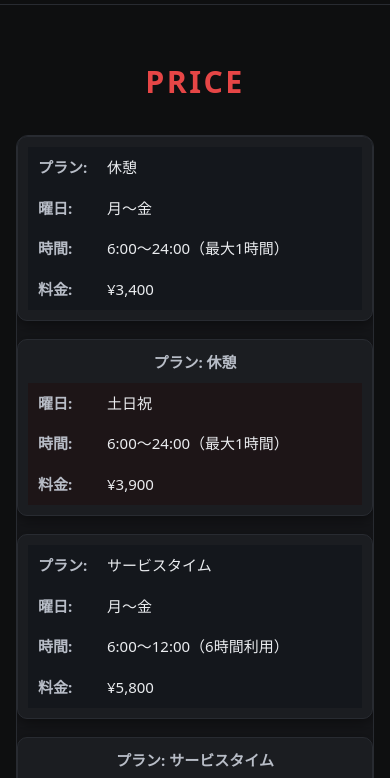
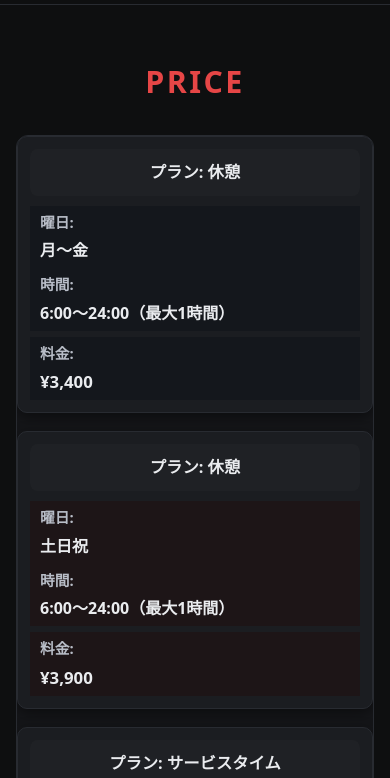
Before and after one commit to yamasoso/Hotel-MIO-test, a plain HTML site: page index.html in a window 390 px wide. Shown: the part 1000-1778 px from the top of the page. Drawn offline with nearby package versions, Linux system fonts and the light colour scheme.

Commit message:
Add files via upload

```diff
--- a/script.js
+++ b/script.js
@@ -1,6 +1,6 @@
-// script.js - 料金表（price-table）のモバイルラベル安定化 + shop トグル
+// script.js - 料金表（price-table）のモバイルラベル安定化 + shop トグル（全開）
 document.addEventListener('DOMContentLoaded', function () {
-  // 料金表ラベル付与（rowspan/colspan 対応）
+  // 1) price-table 用: thead を参照して各 td に data-label を付与、tr ごとに data-plan / data-has-plan を設定（rowspan/colspan 対応）
   (function normalizeTableLabelsAndPlans(){
     const tables = document.querySelectorAll('.price-table table');
     if (!tables.length) return;
@@ -8,6 +8,9 @@ document.addEventListener('DOMContentLoaded', function () {
     tables.forEach(table => {
       const headers = Array.from(table.querySelectorAll('thead th')).map(h => h.textContent.trim());
       const tbodyRows = Array.from(table.querySelectorAll('tbody tr'));
+
+      // occupied: 各論理列に対して、現在行で"既に上の行からspanされている"セル情報を保持
+      // occupied[i] = { remaining: N, value: 'セルのテキスト' } または null
       const occupied = new Array(headers.length).fill(null);
 
       tbodyRows.forEach(row => {
@@ -18,12 +21,15 @@ document.addEventListener('DOMContentLoaded', function () {
         let hasPlanInRow = false;
 
         while (colIndex < headers.length) {
+          // 前行の rowspan による占有を処理
           while (colIndex < headers.length && occupied[colIndex]) {
             if (occupied[colIndex].value != null && planValueForRow == null) {
               planValueForRow = occupied[colIndex].value;
             }
             occupied[colIndex].remaining--;
-            if (occupied[colIndex].remaining <= 0) occupied[colIndex] = null;
+            if (occupied[colIndex].remaining <= 0) {
+              occupied[colIndex] = null;
+            }
             colIndex++;
           }
           if (colIndex >= headers.length) break;
@@ -33,52 +39,82 @@ document.addEventListener('DOMContentLoaded', function () {
 
           const colspan = parseInt(cell.getAttribute('colspan') || 1, 10);
           const rowspan = parseInt(cell.getAttribute('rowspan') || 1, 10);
+
+          // ヘッダが複数該当する場合は結合ラベルにする
           const label = headers.slice(colIndex, colIndex + colspan).join(' / ');
           cell.setAttribute('data-label', label + ':');
 
+          // このセルが「プラン」列に該当するかをチェック（ヘッダ先頭が「プラン」を想定）
           const mapsToPlan = headers[0] && label.split(' / ')[0].indexOf('プラン') !== -1;
+
           if (mapsToPlan) {
             const val = cell.textContent.trim();
             planValueForRow = val;
             hasPlanInRow = true;
+            // rowspan があれば occupied に登録（以降行でも同じプランを使う）
             if (rowspan > 1) {
-              for (let k = 0; k < colspan; k++) occupied[colIndex + k] = { remaining: rowspan - 1, value: val };
+              for (let k = 0; k < colspan; k++) {
+                occupied[colIndex + k] = { remaining: rowspan - 1, value: val };
+              }
             }
           } else {
+            // プラン以外のセルの rowspan も occupied に登録しておく（汎用）
             if (rowspan > 1) {
               const val = cell.textContent.trim();
-              for (let k = 0; k < colspan; k++) occupied[colIndex + k] = { remaining: rowspan - 1, value: val };
+              for (let k = 0; k < colspan; k++) {
+                occupied[colIndex + k] = { remaining: rowspan - 1, value: val };
+              }
             }
           }
 
           colIndex += colspan;
-        }
+        } // end while cols
 
+        // プランが見つからなかった場合は occupied から拾う
         if (!planValueForRow) {
           for (let i = 0; i < headers.length; i++) {
-            if (occupied[i] && occupied[i].value) { planValueForRow = occupied[i].value; break; }
+            if (occupied[i] && occupied[i].value) {
+              planValueForRow = occupied[i].value;
+              break;
+            }
           }
         }
 
         row.setAttribute('data-plan', planValueForRow ? planValueForRow : '');
         row.setAttribute('data-has-plan', hasPlanInRow ? 'true' : 'false');
-      });
-    });
+      }); // rows
+    }); // tables
   })();
 
-  // shop のトグル
-  (function setupShopToggles(){
+  // 2) shop のカテゴリ折りたたみトグル（簡易） + 初期状態を「全て開く」に統一
+  (function setupShopTogglesAndOpenAll(){
     const toggles = document.querySelectorAll('.category-toggle');
+    // 初期で全て開いた状態にする（ユーザー要望）
+    document.querySelectorAll('.shop-table-wrap').forEach(wrap => {
+      wrap.removeAttribute('hidden');
+    });
     toggles.forEach(btn => {
+      btn.setAttribute('aria-expanded', 'true');
+      // クリック挙動は維持（クリックで閉じられる）
       btn.addEventListener('click', () => {
         const expanded = btn.getAttribute('aria-expanded') === 'true';
         const targetId = btn.getAttribute('aria-controls');
         const target = targetId ? document.getElementById(targetId) : null;
         if (target) {
-          if (expanded) { target.setAttribute('hidden',''); btn.setAttribute('aria-expanded','false'); }
-          else { target.removeAttribute('hidden'); btn.setAttribute('aria-expanded','true'); }
-        } else { btn.setAttribute('aria-expanded', expanded ? 'false' : 'true'); }
+          if (expanded) {
+            target.setAttribute('hidden', '');
+            btn.setAttribute('aria-expanded', 'false');
+          } else {
+            target.removeAttribute('hidden');
+            btn.setAttribute('aria-expanded', 'true');
+          }
+        } else {
+          btn.setAttribute('aria-expanded', expanded ? 'false' : 'true');
+        }
       });
     });
   })();
+
+  // （オプション）Swiper 初期化等は必要であればここに入れてください。
+  // 例: new Swiper('.hero-swiper', { ... });
 });
--- a/style.css
+++ b/style.css
@@ -59,7 +59,7 @@ section h2{ margin:0 0 28px; text-align:center; font-size:1.9rem; letter-spacing
 .modal .close{ position:absolute; top:10px; right:18px; color:#fff; font-size:40px; font-weight:700; cursor:pointer; background:transparent; border:0; padding:4px 8px; border-radius:6px; text-shadow:0 0 6px rgba(0,0,0,.8); }
 .caption{ text-align:center; color:#c8ccd6; padding:10px; font-size:14px; }
 
-/* Video wrapper: centered in section, responsive */
+/* Video wrapper: centered in section, responsive (non-fixed) */
 .video-wrapper{
   margin:0 auto;
   max-width:960px;
@@ -74,27 +74,87 @@ section h2{ margin:0 0 28px; text-align:center; font-size:1.9rem; letter-spacing
 .video-wrapper video, .video-wrapper iframe{ width:100%; height:100%; display:block; }
 .video-note{ margin-top:10px; color:var(--muted); font-size:.9rem; }
 
-/* Price table base */
+/* ================================
+   Price Table（色分け＋モバイル自動カード）
+   改善: モバイルで各カード上部に「プラン: ○○」ピルを常に表示、
+         セルのラベルは小さめに、値は太字で可読性向上
+================================ */
 .price{ background:transparent; text-align:center }
 .price-table{ max-width:940px; margin:0 auto }
-.price-table table{ width:100%; border-collapse:collapse; font-size:15px; margin-bottom:16px; background:var(--panel); border:1px solid var(--line); border-radius:12px; overflow:hidden }
-.price-table th, .price-table td{ border:1px solid var(--line); padding:12px; text-align:left; color:var(--text) }
-.price-table th{ background:#111317; color:var(--accent); font-weight:800; letter-spacing:.04em }
+.price-table table{
+  width:100%; border-collapse:collapse; font-size:15px; margin-bottom:16px;
+  background:var(--panel); border:1px solid var(--line); border-radius:12px; overflow:hidden
+}
+.price-table th, .price-table td{
+  border:1px solid var(--line); padding:12px; text-align:left; color:var(--text)
+}
+.price-table th{
+  background:#111317; color:var(--accent); font-weight:800; letter-spacing:.04em
+}
 .price-table tr.weekday td{ background:#14171c }
 .price-table tr.weekend td{ background:#1d1517 }
+
+/* 注意文 */
 .price .note{ font-size:13.5px; color:var(--muted); line-height:1.7 }
 
-/* Mobile: table -> card (uses data-label provided by JS) */
+/* モバイル変形（カード） */
 @media (max-width:768px){
-  .price-table table, .price-table thead, .price-table tbody, .price-table th, .price-table td, .price-table tr{ display:block; width:100% }
+  .price-table table, .price-table thead, .price-table tbody, .price-table th, .price-table td, .price-table tr{
+    display:block; width:100%
+  }
   .price-table thead{ display:none }
-  .price-table tr{ margin-bottom:18px; background:var(--panel-2); border:1px solid var(--line); border-radius:10px; padding:10px; box-shadow:var(--shadow); position:relative; }
-  .price-table td{ border:none; padding:8px 10px; text-align:left }
-  .price-table td::before{ content: attr(data-label); font-weight:700; color: var(--muted); display:inline-block; margin-right:6px; min-width:4.2em; }
-  .price-table tr[data-has-plan="false"]::before{ content: "プラン: " attr(data-plan); display:block; font-weight:700; color: var(--muted); margin-bottom:8px; }
+  .price-table tr{
+    margin-bottom:18px;
+    background:var(--panel-2);
+    border:1px solid var(--line);
+    border-radius:10px;
+    padding:12px;
+    box-shadow:var(--shadow);
+    position:relative;
+  }
+
+  /* 1) 各セルのラベル（曜日/時間/料金）は小さめの補助テキストとして表示 */
+  .price-table td{
+    border:none; padding:6px 10px; text-align:left;
+    color:var(--text);
+    font-weight:700; /* 値をやや強調 */
+    font-size:1rem;
+    line-height:1.45;
+  }
+  .price-table td::before{
+    content: attr(data-label);
+    display:block;
+    font-weight:700;
+    color: var(--muted);
+    margin-bottom:6px;
+    font-size:0.92rem;
+  }
+
+  /* 2) 重要: 各行の最上部に必ずプランを表示（data-plan が空でない場合） */
+  .price-table tr[data-plan]:not([data-plan=""])::before{
+    content: "プラン: " attr(data-plan);
+    display:block;
+    background: rgba(255,255,255,0.02);
+    color: var(--text);
+    font-weight:800;
+    padding:10px 12px;
+    border-radius:8px;
+    margin-bottom:10px;
+    text-align:center;
+    font-size:1.02rem;
+  }
+
+  /* 3) その行が自分でプラン列を持つ（td がある）場合は、
+        カード内の最初のセル（プランセル）を非表示にして重複を避ける */
+  .price-table tr[data-has-plan="true"] td:first-child{ display:none; }
+
+  /* 4) 料金（最後列）はさらに強調 */
+  .price-table td:last-child{ font-weight:900; color:var(--text); font-size:1.05rem; margin-top:6px; }
 }
 
-/* Shuttle: images horizontal and constrained (only affects shuttle elements) */
+/* ================================
+   Shuttle: images horizontal and constrained (only affects shuttle elements)
+================================ */
 .shuttle { padding:48px 20px; border-bottom:1px solid var(--line); background:transparent; }
 .shuttle h2{ margin:0 0 18px; text-align:center; color:var(--accent); font-size:1.6rem; text-transform:uppercase; letter-spacing:.08em; }
 .shuttle-inner{ max-width:1000px; margin:0 auto; display:flex; gap:18px; align-items:center; justify-content:space-between; padding:8px 0; }
@@ -108,12 +168,15 @@ section h2{ margin:0 0 28px; text-align:center; font-size:1.9rem; letter-spacing
   .shuttle-text{ padding-top:12px; }
 }
 
-/* Amenities */
+/* ================================
+   Amenities
+================================ */
 .amenity-cards{ display:grid; gap:18px; grid-template-columns: repeat(auto-fit, minmax(280px, 1fr)); margin-top:18px; }
 .amenity-card{ position:relative; display:flex; align-items:flex-start; gap:14px; padding:18px 20px; background:var(--panel-2); border:1px solid var(--line); border-radius:14px; box-shadow:var(--shadow); }
 .amenity-icon{ width:36px; height:36px; display:grid; place-items:center; color:#d9dee8; }
 .amenity-body h3{ font-size:1.05rem; font-weight:700; margin:0 0 4px; color:#fff; }
 .amenity-body p{ margin:0; color:var(--muted); font-size:.92rem; }
+.amenity-note{ font-size:.9rem; color:var(--muted); }
 
 /* is-featured emphasis */
 .amenity-card.is-featured{ border-color:var(--accent); box-shadow:0 18px 40px rgba(230,70,70,0.08); transform:translateY(-2px); transition: transform .22s ease, box-shadow .22s ease, border-color .22s; }
@@ -121,7 +184,10 @@ section h2{ margin:0 0 28px; text-align:center; font-size:1.9rem; letter-spacing
 .feature-badge{ position:absolute; top:10px; right:12px; background: linear-gradient(180deg, var(--accent), #c33a3a); color:#fff; font-weight:800; font-size:.75rem; padding:6px 10px; border-radius:999px; box-shadow:0 6px 18px rgba(230,70,70,0.12); pointer-events:none; animation: feature-pulse 2.6s ease-in-out infinite; }
 @keyframes feature-pulse{ 0%{transform:scale(1);opacity:1}50%{transform:scale(1.02);opacity:.9}100%{transform:scale(1);opacity:1} }
 
-/* Shop */
+/* ================================
+   Shop
+   （表示/折りたたみは script.js 側で初期展開を制御）
+================================ */
 .shop-section{ max-width:1000px; margin:18px auto 0; padding:8px 12px; }
 .shop-category{ margin-bottom:18px; background:transparent; }
 .shop-category-head{ display:flex; align-items:center; justify-content:space-between; gap:12px; margin:8px 0; }
@@ -132,7 +198,14 @@ section h2{ margin:0 0 28px; text-align:center; font-size:1.9rem; letter-spacing
 .shop-table thead th{ background:#111317; color:var(--accent); font-weight:800; padding:10px 12px; text-align:left; }
 .shop-table td{ border-top:1px solid var(--line); padding:10px 12px; color:var(--text); vertical-align:middle; }
 .shop-table .price{ color:var(--accent); font-weight:800; }
-@media (max-width:768px){ .shop-table, .shop-table thead, .shop-table tbody, .shop-table th, .shop-table td, .shop-table tr{ display:block; width:100% } .shop-table thead{ display:none } .shop-table tr{ background:var(--panel-2); border:1px solid var(--line); border-radius:10px; padding:10px; margin-bottom:12px; box-shadow:var(--shadow); } .shop-table td{ border:none; padding:6px 10px } .shop-table td:nth-child(1)::before{ content:"商品: "; font-weight:700; color:var(--muted) } .shop-table td:nth-child(2)::before{ content:"価格: "; font-weight:700; color:var(--muted) } }
+@media (max-width:768px){
+  .shop-table, .shop-table thead, .shop-table tbody, .shop-table th, .shop-table td, .shop-table tr{ display:block; width:100% }
+  .shop-table thead{ display:none }
+  .shop-table tr{ background:var(--panel-2); border:1px solid var(--line); border-radius:10px; padding:10px; margin-bottom:12px; box-shadow:var(--shadow); }
+  .shop-table td{ border:none; padding:6px 10px }
+  .shop-table td:nth-child(1)::before{ content:"商品: "; font-weight:700; color:var(--muted) }
+  .shop-table td:nth-child(2)::before{ content:"価格: "; font-weight:700; color:var(--muted) }
+}
 
 /* Map default container */
 .access .map-embed{ width:min(100%,1000px); margin:12px auto 0; background:#0f1114; border:1px solid var(--line); border-radius:12px; box-shadow:var(--shadow); overflow:hidden; aspect-ratio:16/9; min-height:220px; }
```
